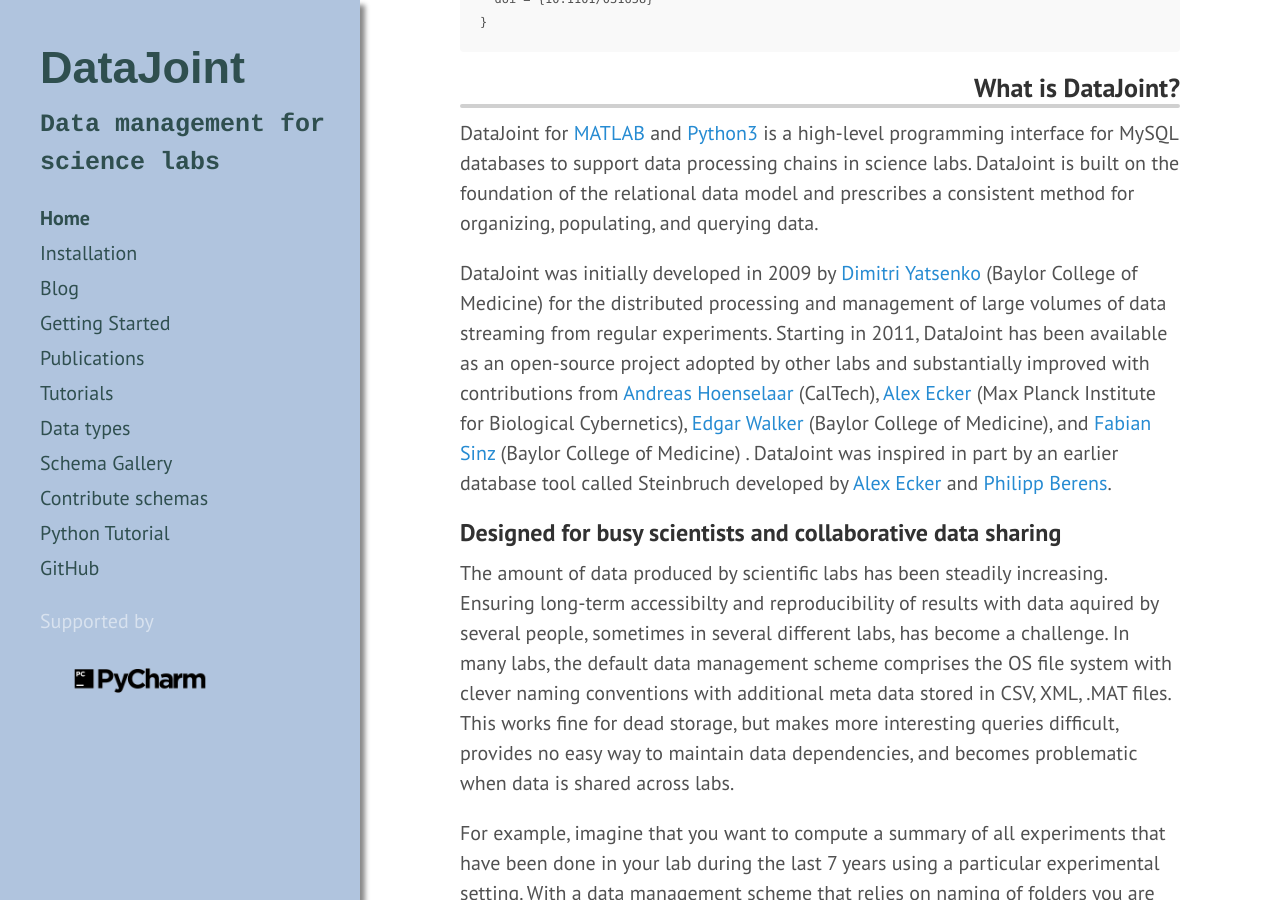
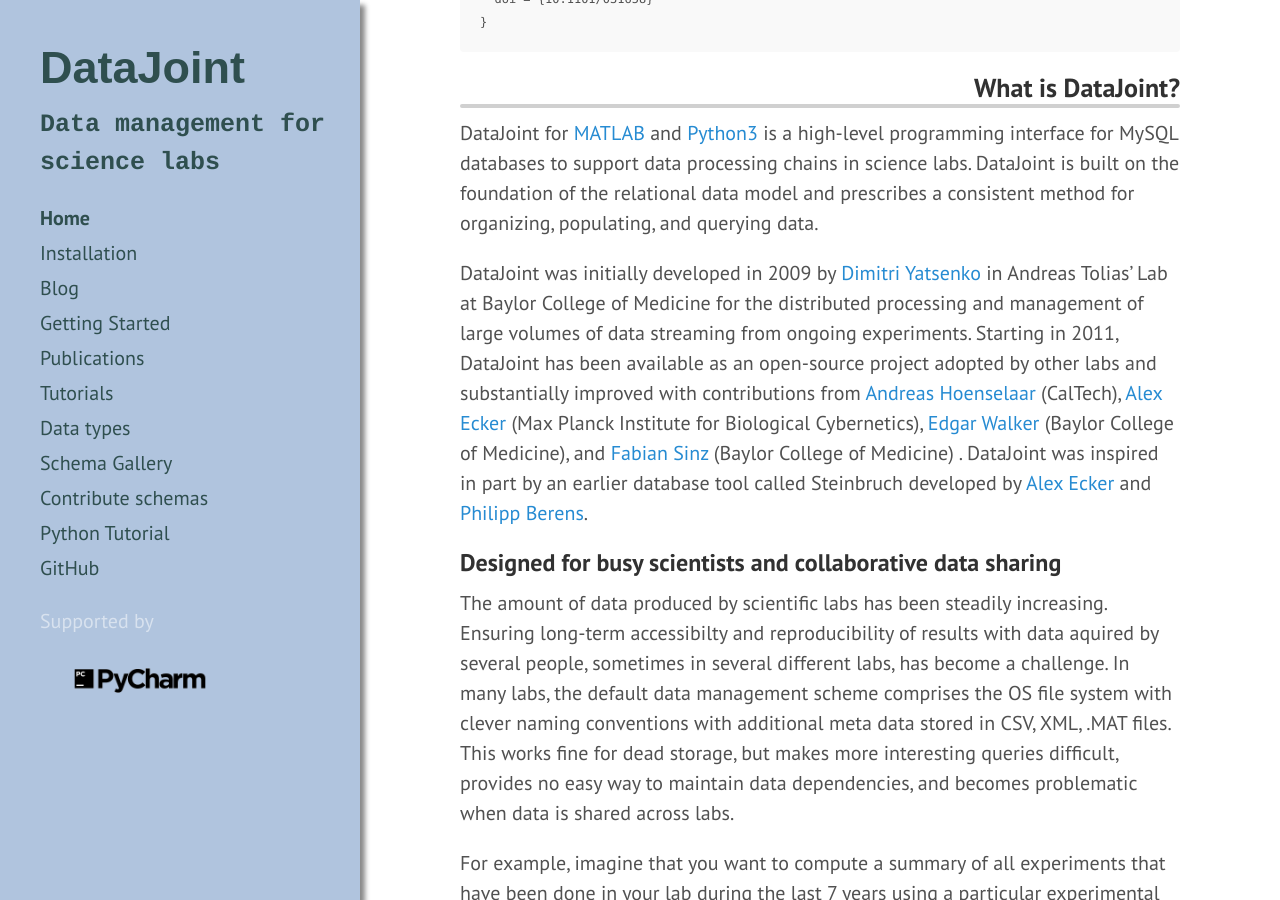
Before and after one commit to datajoint/datajoint-github-page, a Jekyll site: the page built from index.md, in a window 1280 px wide and 900 px high, scrolled down 670 px. Built offline with Jekyll 4.4.1, drawn with Linux system fonts in a browser that asks for light colours; the list of posts is cut into pages by our own code.

Commit message:
added "Andreas Tolias Lab" to front page.

```diff
--- a/index.md
+++ b/index.md
@@ -35,7 +35,7 @@
 
 DataJoint for [MATLAB](http://datajoint.github.io/datajoint-matlab/) and [Python3](https://github.com/datajoint/datajoint-python) is a high-level programming interface for MySQL databases to support data processing chains in science labs. DataJoint is built on the foundation of the relational data model and prescribes a consistent method for organizing, populating, and querying data.
 
-DataJoint was initially developed in 2009 by [Dimitri Yatsenko](https://github.com/dimitri-yatsenko) (Baylor College of Medicine) for the distributed processing and management of large volumes of data streaming from regular experiments. Starting in 2011, DataJoint has been available as an open-source project adopted by other labs and substantially improved with  contributions from [Andreas Hoenselaar](https://github.com/ahoenselaar) (CalTech), [Alex Ecker](https://github.com/aecker) (Max Planck Institute for Biological Cybernetics), [Edgar Walker](https://github.com/eywalker) (Baylor College of Medicine), and [Fabian Sinz](https://github.com/fabiansinz) (Baylor College of Medicine) . DataJoint was inspired in part by an earlier database tool called Steinbruch developed by [Alex Ecker](https://github.com/aecker) and [Philipp Berens](https://github.com/philippberens).
+DataJoint was initially developed in 2009 by [Dimitri Yatsenko](https://github.com/dimitri-yatsenko) in Andreas Tolias' Lab at Baylor College of Medicine for the distributed processing and management of large volumes of data streaming from ongoing experiments. Starting in 2011, DataJoint has been available as an open-source project adopted by other labs and substantially improved with  contributions from [Andreas Hoenselaar](https://github.com/ahoenselaar) (CalTech), [Alex Ecker](https://github.com/aecker) (Max Planck Institute for Biological Cybernetics), [Edgar Walker](https://github.com/eywalker) (Baylor College of Medicine), and [Fabian Sinz](https://github.com/fabiansinz) (Baylor College of Medicine) . DataJoint was inspired in part by an earlier database tool called Steinbruch developed by [Alex Ecker](https://github.com/aecker) and [Philipp Berens](https://github.com/philippberens).
 
 ## Designed for busy scientists and collaborative data sharing
 The amount of data produced by scientific labs has been steadily increasing. Ensuring long-term accessibilty and reproducibility of results with data aquired by several people, sometimes in several different labs, has become a challenge. In many labs, the default data management scheme comprises the OS file system with clever naming conventions with additional meta data stored in CSV, XML, .MAT files. This works fine for dead storage, but makes more interesting queries difficult, provides no easy way to maintain data dependencies, and becomes problematic when data is shared across labs.
```
